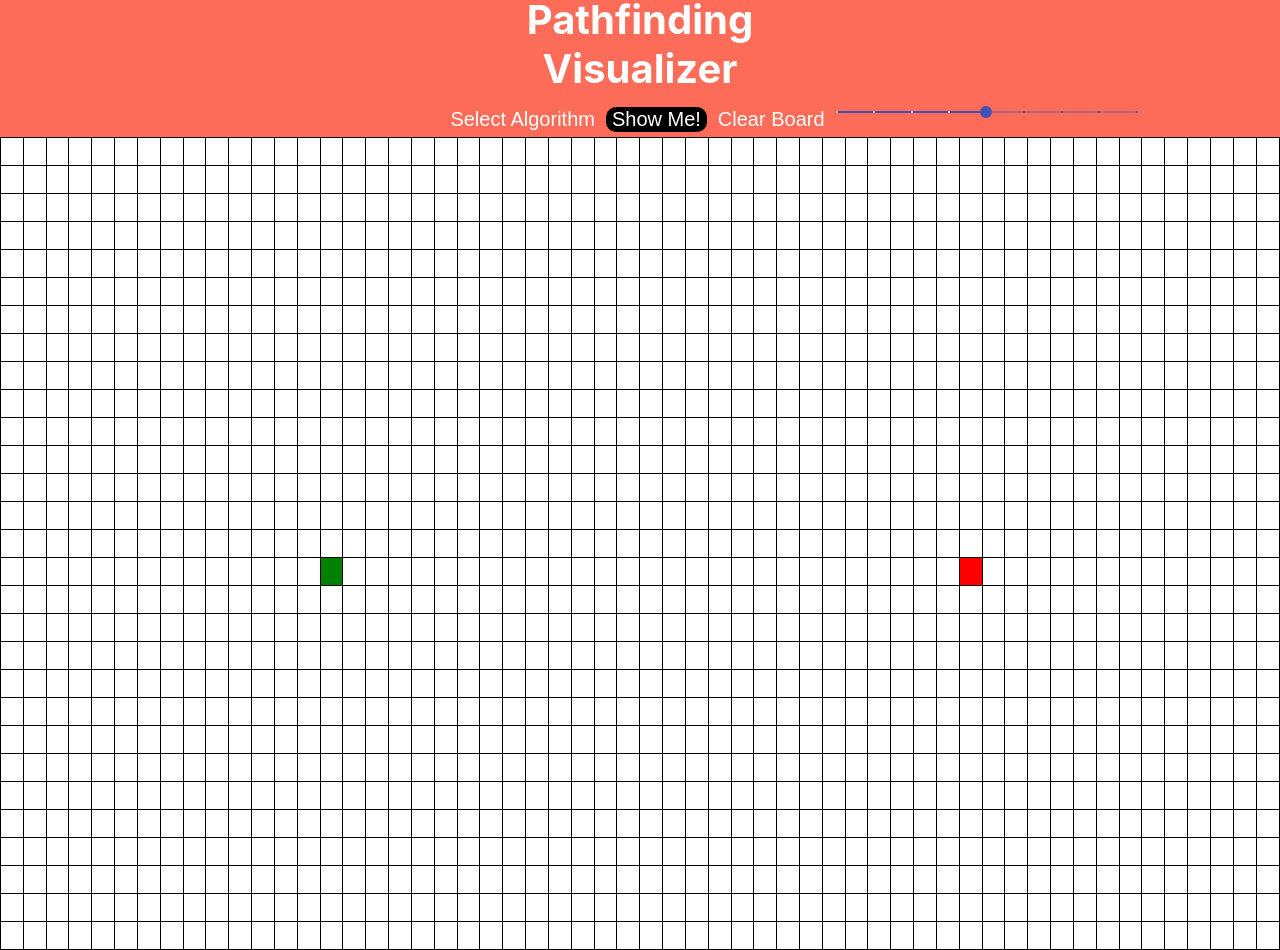
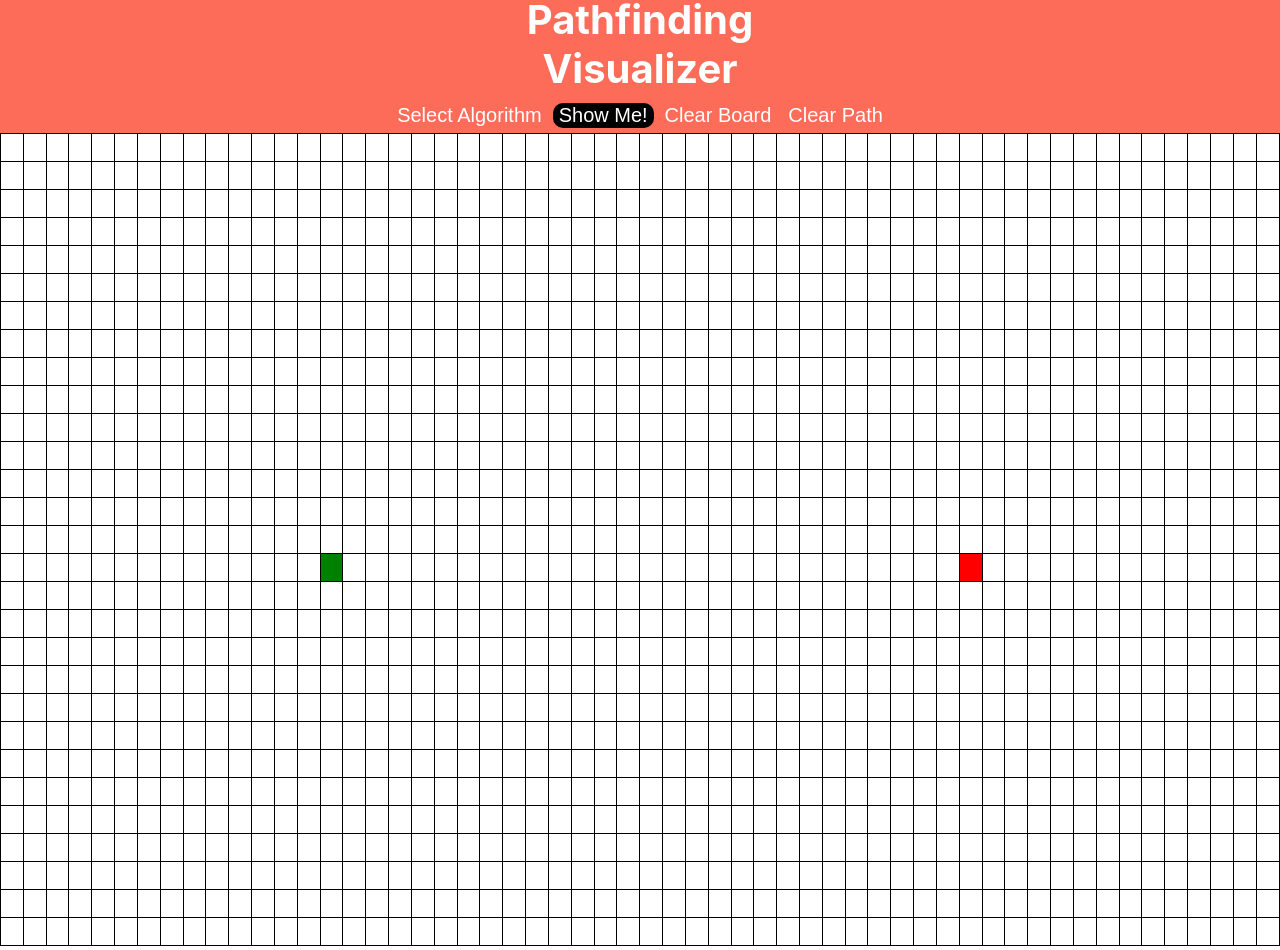
Before and after one commit to McKayMower/pathfinding-algorithm-visualizer, a React (Create React App) app in the folder visualizer/: page / in a window 1280 px wide. Built offline with nearby package versions, Linux system fonts and the light colour scheme.

Commit message:
refactored massive chunk of code

```diff
--- a/visualizer/src/App.js
+++ b/visualizer/src/App.js
@@ -4,29 +4,44 @@ import Header from './components/Header'
 import { useState, useEffect } from 'react'
 
 function App() {
-  const [clearValue, setClearValue] = useState(false)
-  const [message, setMessage] = useState('')
-  const [speed, setSpeed] = useState(100)
-  const callbackFunction = (message) => {
-    if (message === 'clear')
-      setClearValue(!clearValue)
-    else {
-      setMessage(message)
-    }
+  const [algorithm, setAlgorithm] = useState('')
+  const [visualizeCommand, setVisualizeCommand] = useState('')
+  const [clearBoard, setClearBoard] = useState(0)
+  const [clearPath, setClearPath] = useState(0)
+  const [pausePlay, setPausePlay] = useState()
+
+  const setAlgo = (algo) => {
+    setAlgorithm(algo)
   }
 
-  useEffect(() => {
-    setMessage('')
-  }, [clearValue])
+  const setVisualizeCom = (com) => {
+    setVisualizeCommand(com)
+  }
 
-  const set = (value) => {
-    setSpeed(value)
+  const setClearBo = (com) => {
+    setClearBoard(com)
+  }
+
+  const setClearPa = (com) => {
+    setClearPath(com)
+  }
+
+  const setPP = (com) => {
+    setPausePlay(com)
   }
 
   return (
     <div className="App">
-      <Header callBack={callbackFunction} speed={set} />
-      <Board clearValue={clearValue} incomingMessage={message} speed={speed}/>
+      <Header outgoingAlgorithm={setAlgo}
+              outgoingClearBoard={setClearBo}
+              outgoingClearPath={setClearPa}
+              outgoingVisualizeCommand={setVisualizeCom}
+              outgoingPausePlay={setPP}/>
+      <Board incomingAlgorithm={algorithm}
+             incomingClearBoard={clearBoard}
+             incoming ClearPath={clearPath}
+             incomingVisualizeCommand={visualizeCommand}
+             incomingPausePlay={pausePlay}/>
     </div>
   );
 }
--- a/visualizer/src/components/Board.jsx
+++ b/visualizer/src/components/Board.jsx
@@ -1,8 +1,9 @@
 import { useState, useEffect } from 'react'
 import '../css for components/Board.css'
 import PriorityQueue from 'js-priority-queue'
+let interStop = 0
 
-const Board = ({ clearValue, incomingMessage, speed }) => {
+const Board = ({ incomingAlgorithm, incomingClearBoard, incomingClearPath, incomingVisualizeCommand, incomingPausePlay }) => {
 
     const boardHeight = 29
     const boardWidth = 56
@@ -17,7 +18,6 @@ const Board = ({ clearValue, incomingMessage, speed }) => {
     const [canDraw, setCanDraw] = useState(true)
     const [algorithm, setAlgorithm] = useState('')
 
-    let interStop = 0
     let finished = false
     let traversed = []
     let fifo = []
@@ -36,57 +36,80 @@ const Board = ({ clearValue, incomingMessage, speed }) => {
         backgroundColor: 'black',
     }
 
-    let startStyle = {
-        width: '25px',
-        height: '25px',
-        border: '0.5px solid black',
-        backgroundColor: 'green',
-    }
+    // let startStyle = {
+    //     width: '25px',
+    //     height: '25px',
+    //     border: '0.5px solid black',
+    //     backgroundColor: 'green',
+    // }
 
-    let findingStyle = {
-        width: '25px',
-        height: '25px',
-        border: '0.5px solid black',
-        backgroundColor: '#2596be',
-        transition: 'background-color .2s linear'
-    }
+    // let findingStyle = {
+    //     width: '25px',
+    //     height: '25px',
+    //     border: '0.5px solid black',
+    //     backgroundColor: '#2596be',
+    //     transition: 'background-color .2s linear'
+    // }
 
-    let showingStyle = {
-        width: '25px',
-        height: '25px',
-        border: '0.5px solid black',
-        backgroundColor: 'grey',
-        transition: 'background-color .2s linear'
-    }
+    // let showingStyle = {
+    //     width: '25px',
+    //     height: '25px',
+    //     border: '0.5px solid black',
+    //     backgroundColor: 'grey',
+    //     transition: 'background-color .2s linear'
+    // }
 
-    let stopStyle = {
-        width: '25px',
-        height: '25px',
-        border: '0.5px solid black',
-        backgroundColor: 'red',
-    }
+    // let stopStyle = {
+    //     width: '25px',
+    //     height: '25px',
+    //     border: '0.5px solid black',
+    //     backgroundColor: 'red',
+    // }
 
-    //sets board on page loadup and when clear board is pressed
+    //clear board useEffect
+    useEffect(() => {
+        clearFullBoard()
+    }, [incomingClearBoard])
+
+    //clear path useEffect
+    useEffect(() => {
+        clearPath()
+    }, [incomingClearPath])
+
+    //algorithm useEffect
+    useEffect(() => {
+        setAlgorithm(incomingAlgorithm)
+    }, [incomingAlgorithm])
+
+    //visualize useEffect
+    useEffect(() => {
+        handleAlgorithm()
+    }, [incomingVisualizeCommand])
+
+    useEffect(() => {
+        if(incomingPausePlay) { //if paused
+            clearInterval(interStop)
+        }
+        else { //if play
+            clearInterval(interStop)
+        }
+    }, [incomingPausePlay])
+    //sets board on page loadup
     useEffect(() => {
         setBoard(createBoard(boardHeight, boardWidth))
         setStopCoordinates({ row: 15, col: 42 })
         setStartCoordinates({ row: 15, col: 14 })
-        setKey(prev => prev + 1)
+        setCanDraw(true)
+    }, [])
+
+    const clearFullBoard = () => {
+        //setKey(key => key + 1)
         clearInterval(interStop)
-        setCanDraw(true)
-    }, [clearValue])
+    }
 
-
-    useEffect(() => {
-        if (incomingMessage === 'visualize') {
-            setCanDraw(false)
-            handleAlgorithm()
-            //Must call setCanDraw to true immediately before finishing the visualization
-        }
-        else {
-            setAlgorithm(incomingMessage)
-        }
-    }, [incomingMessage])
+    const clearPath = () => {
+        clearInterval(interStop)
+    }
 
     const createBoard = (rowCount, colCount) => {
         let board = [];
@@ -234,6 +257,8 @@ const Board = ({ clearValue, incomingMessage, speed }) => {
     }
 
     const handleAlgorithm = () => {
+        setCanDraw(false)
+
         switch (algorithm) {
             case 'dijkstras':
                 handleDijkstras()
@@ -258,20 +283,20 @@ const Board = ({ clearValue, incomingMessage, speed }) => {
             if (curr.prev !== null) {
                 board[curr.row][curr.col].showing = true
                 curr = board[curr.prev.row][curr.prev.col]
-                setKey(prev => prev + 1)
+                setKey(key => key + 1)
             }
             else {
                 setCanDraw(true)
                 clearInterval(interStop)
             }
-        }, speed)
+        }, 0)
     }
 
     const visualizeAlgorithm = () => {
         interStop = setInterval(() => {
             let element = traversed.shift()
             board[element.row][element.col].finding = true
-            setKey(prev => prev + 1)
+            setKey(key => key + 1)
             if (traversed.length === 0) {
                 traversed = []
                 setCanDraw(true)
@@ -279,7 +304,7 @@ const Board = ({ clearValue, incomingMessage, speed }) => {
                 if (algorithm === 'dijkstras')
                     showPath()
             }
-        }, speed)
+        }, 0)
 
         finished = false
         fifo = []
@@ -304,7 +329,6 @@ const Board = ({ clearValue, incomingMessage, speed }) => {
         else if (clickingStart) {
             if (event.target.className === 'stop-cell') { }
             else {
-                event.target.style.backgroundColor = 'green'
                 event.target.className = 'start-cell'
                 board[startCoordinates.row][startCoordinates.col].start = false
                 board[startCoordinates.row][startCoordinates.col].distance = Infinity
@@ -317,7 +341,6 @@ const Board = ({ clearValue, incomingMessage, speed }) => {
         else if (clickingStop) {
             if (event.target.className === 'start-cell') { }
             else {
-                event.target.style.backgroundColor = 'red'
                 event.target.className = 'stop-cell'
                 board[stopCoordinates.row][stopCoordinates.col].stop = false
                 setStopCoordinates({ row: ri, col: ci })
@@ -328,18 +351,14 @@ const Board = ({ clearValue, incomingMessage, speed }) => {
     }
 
     const handleCellClick = (event, ri, ci) => {
-        if (event.target.style.backgroundColor === 'black') {
-            event.target.style.backgroundColor = 'white'
+        if (event.target.className === 'cell') {
+            event.target.className = 'cell-wall'
+            board[ri][ci].cellWall = true
+        }
+        else {
             event.target.className = 'cell'
             board[ri][ci].cellWall = false
         }
-        else {
-            event.target.style.backgroundColor = 'black'
-            event.target.className = 'cell-wall'
-            board[ri][ci].cellWall = true
-        }
-        board[ri][ci].start = false
-        board[ri][ci].stop = false
     }
 
     if (canDraw) {
@@ -359,7 +378,7 @@ const Board = ({ clearValue, incomingMessage, speed }) => {
                                         board[ri][ci].start = true
                                         board[ri][ci].distance = 0
                                         return (
-                                            <td className='start-cell' key={`${ri},${ci}`} style={startStyle}
+                                            <td className='start-cell' key={`${ri},${ci}`}
                                                 onDragStart={(event) => { event.preventDefault() }}
                                                 onPointerDown={() => {
                                                     setClickingStart(true)
@@ -378,7 +397,7 @@ const Board = ({ clearValue, incomingMessage, speed }) => {
                                     else if (ri === stopCoordinates.row && ci === stopCoordinates.col) {
                                         board[ri][ci].stop = true
                                         return (
-                                            <td className='stop-cell' key={`${ri},${ci}`} style={stopStyle}
+                                            <td className='stop-cell' key={`${ri},${ci}`}
                                                 onDragStart={(event) => { event.preventDefault() }}
                                                 onPointerDown={() => {
                                                     setClickingStop(true)
@@ -396,13 +415,11 @@ const Board = ({ clearValue, incomingMessage, speed }) => {
 
                                     }
                                     else if (board[ri][ci].showing) {
-                                        return (<td className='showing' key={`${ri},${ci}`} style={showingStyle}></td>)
+                                        return (<td className='showing' key={`${ri},${ci}`}></td>)
                                     }
                                     else if (board[ri][ci].finding) {
-                                        return (<td className='finding' key={`${ri},${ci}`} style={findingStyle}></td>)
+                                        return (<td className='finding' key={`${ri},${ci}`}></td>)
                                     }
-                                    // else if (board[ri][ci].visited)
-                                    //     return (<td className='visited' key={`${ri}-${ci}`} style={visualizeStyle}></td>)
                                     else if (board[ri][ci].cellWall) {
                                         return (<td className='cell-wall' key={`${ri},${ci}`} style={wallStyle}
                                             onDragStart={(event) => { event.preventDefault() }}
@@ -456,21 +473,19 @@ const Board = ({ clearValue, incomingMessage, speed }) => {
                             <tr className='row' key={ri} >
                                 {row.map((col, ci) => {
                                     if (ri === startCoordinates.row && ci === startCoordinates.col)
-                                        return (<td className='start-cell' key={`${ri},${ci}`} style={startStyle} ></td>)
+                                        return (<td className='start-cell' key={`${ri},${ci}`}></td>)
                                     else if (ri === stopCoordinates.row && ci === stopCoordinates.col)
-                                        return (<td className='stop-cell' key={`${ri},${ci}`} style={stopStyle}></td>)
+                                        return (<td className='stop-cell' key={`${ri},${ci}`}></td>)
                                     else if (board[ri][ci].showing) {
-                                        return (<td className='showing' key={`${ri},${ci}`} style={showingStyle}></td>)
+                                        return (<td className='showing' key={`${ri},${ci}`}></td>)
                                     }
                                     else if (board[ri][ci].finding) {
-                                        return (<td className='finding' key={`${ri},${ci}`} style={findingStyle}></td>)
+                                        return (<td className='finding' key={`${ri},${ci}`}></td>)
                                     }
-                                    // else if (board[ri][ci].visited)
-                                    //     return (<td className='visited' key={`${ri}-${ci}`} style={visualizeStyle}></td>)
                                     else if (board[ri][ci].cellWall)
-                                        return (<td className='cell-wall' key={`${ri},${ci}`} style={wallStyle}></td>)
+                                        return (<td className='cell-wall' key={`${ri},${ci}`}></td>)
                                     else
-                                        return (<td className='cell' key={`${ri},${ci}`} style={style}></td>)
+                                        return (<td className='cell' key={`${ri},${ci}`}></td>)
                                 })}
                             </tr>
                         )
--- a/visualizer/src/components/Header.jsx
+++ b/visualizer/src/components/Header.jsx
@@ -1,48 +1,39 @@
 import '../css for components/Header.css'
-import { useState,useEffect } from 'react'
-import Slider from '@material-ui/core/Slider';
+import { useState, } from 'react'
 
-const handleRedirect = () => {
-    console.log('page refresh here')
-}
+const Header = ({ outgoingAlgorithm, outgoingClearBoard, outgoingClearPath, outgoingVisualizeCommand, outgoingPausePlay }) => {
 
-const Header = ({ callBack, speed }) => {
-
-    const sendCallback = (message) => {
-        callBack(message)
-    }
-    const valuetext = (value) => {
-        setSpeedValue(value)
+    const sendAlgorithm = (message) => {
+        outgoingAlgorithm(message)
     }
 
-    const sendSpeed = (value) => {
-        speed(value)
+    const sendClearBoard = () => {
+        outgoingClearBoard(Math.random())
     }
+
+    const sendClearPath = () => {
+        outgoingClearPath(Math.random())
+    }
+
+    const sendVisualize = () => {
+        outgoingVisualizeCommand(Math.random())
+    }
+
+    const sendPausePlay = () => {
+        outgoingPausePlay(paused)
+    }
+
     const [showMenu, setShowMenu] = useState(false)
     const [visualizeString, setVisualizeString] = useState('Show Me!')
-    const [speedValue, setSpeedValue] = useState(100)
-
-    useEffect(() => {
-        sendSpeed(speedValue)
-    }, [speedValue])
+    const [paused, setPaused] = useState(true)
+    const [visualizing, setVisualizing] = useState(false)
 
     return (
         <div className='header-container'>
 
             <h1 className='title'
-                onClick={() => handleRedirect()}>Pathfinding Visualizer</h1>
-            <div className='slider2'>
-                <Slider
-                    defaultValue={0.00000005}
-                    getAriaValueText={valuetext}
-                    aria-labelledby="discrete-slider-small-steps"
-                    step={0.00000001}
-                    marks
-                    min={-0.00000005}
-                    max={0.0000001}
-                    valueLabelDisplay="auto"
-                />
-            </div>
+                onClick={() => window.location.reload()}>Pathfinding Visualizer</h1>
+
             <button className='algo-select'
                 onClick={() => setShowMenu(!showMenu ? true : false)}
                 onMouseEnter={() => setShowMenu(true)}
@@ -51,15 +42,15 @@ const Header = ({ callBack, speed }) => {
                 {showMenu &&
                     <div className='menu'>
                         <button onClick={() => {
-                            sendCallback('dijkstras')
+                            sendAlgorithm('dijkstras')
                             setVisualizeString('Show Me Dijkstra\'s!')
                         }}>Dijkstra's</button>
                         <button onClick={() => {
-                            sendCallback('depth-first')
+                            sendAlgorithm('depth-first')
                             setVisualizeString('Show Me Depth-First!')
                         }}>Depth-First</button>
                         <button onClick={() => {
-                            sendCallback('breadth-first')
+                            sendAlgorithm('breadth-first')
                             setVisualizeString('Show Me Breadth-First!')
                         }}>Breadth-First</button>
                     </div>
@@ -68,32 +59,43 @@ const Header = ({ callBack, speed }) => {
             <button
                 className='visualize-button'
                 onClick={() => {
-                    sendCallback('visualize')
-                    visualizeString === 'Show Me!' && setVisualizeString('Pick an Algorithm')
+                    sendVisualize()
+                    visualizeString === 'Show Me!' ? setVisualizeString('Pick an Algorithm')
+                                                   : setVisualizing(true)
+                    setPaused(false)
                 }}>
                 {visualizeString}
             </button>
-            <button className='clear-button'
+            <button className='clear-board-button'
                 onClick={() => {
-                    sendCallback('clear')
+                    sendClearBoard('clear board')
                     setVisualizeString('Show Me!')
                 }}
             >
                 Clear Board
             </button>
-            <div className='slider'>
-                <Slider
-                    defaultValue={100}
-                    getAriaValueText={valuetext}
-                    aria-labelledby="discrete-slider-small-steps"
-                    step={25}
-                    marks
-                    min={0}
-                    max={200}
-                    valueLabelDisplay="auto"
-                />
-            </div>
+            <button className='clear-path-button'
+                onClick={() => {
+                    sendClearPath('clear path')
+                    setVisualizeString('Show Me!')
+                }}
+            >
+                Clear Path
+            </button>
+
+            { visualizing &&
+                <button className='pause-play-button'
+                    onClick={() => {
+                        paused ? setPaused(false) : setPaused(true)
+                        sendPausePlay()
+                    }}
+                >
+                    {paused ? 'Resume Visualization' : 'Pause Visualization'}
+                </button>
+            }
+
         </div >
+
     )
 }
 
--- a/visualizer/src/css for components/Header.css
+++ b/visualizer/src/css for components/Header.css
@@ -26,18 +26,7 @@
     background-color: #fc6c58;
     padding-bottom: 5px;
 }
-.header-container .slider {
-    display: inline-block;
-    width: 300px;
-    margin-left: 2.5px;
-    margin-right: 2.5px;
-}
 
-.header-container .slider2 {
-    visibility: hidden;
-    width: 300px;
-    display: inline-block;
-}
 .header-container button {
     text-align: center;
     cursor: pointer;
```
Also changed, not shown: visualizer/src/css for components/Board.css (+38 -0 lines).
